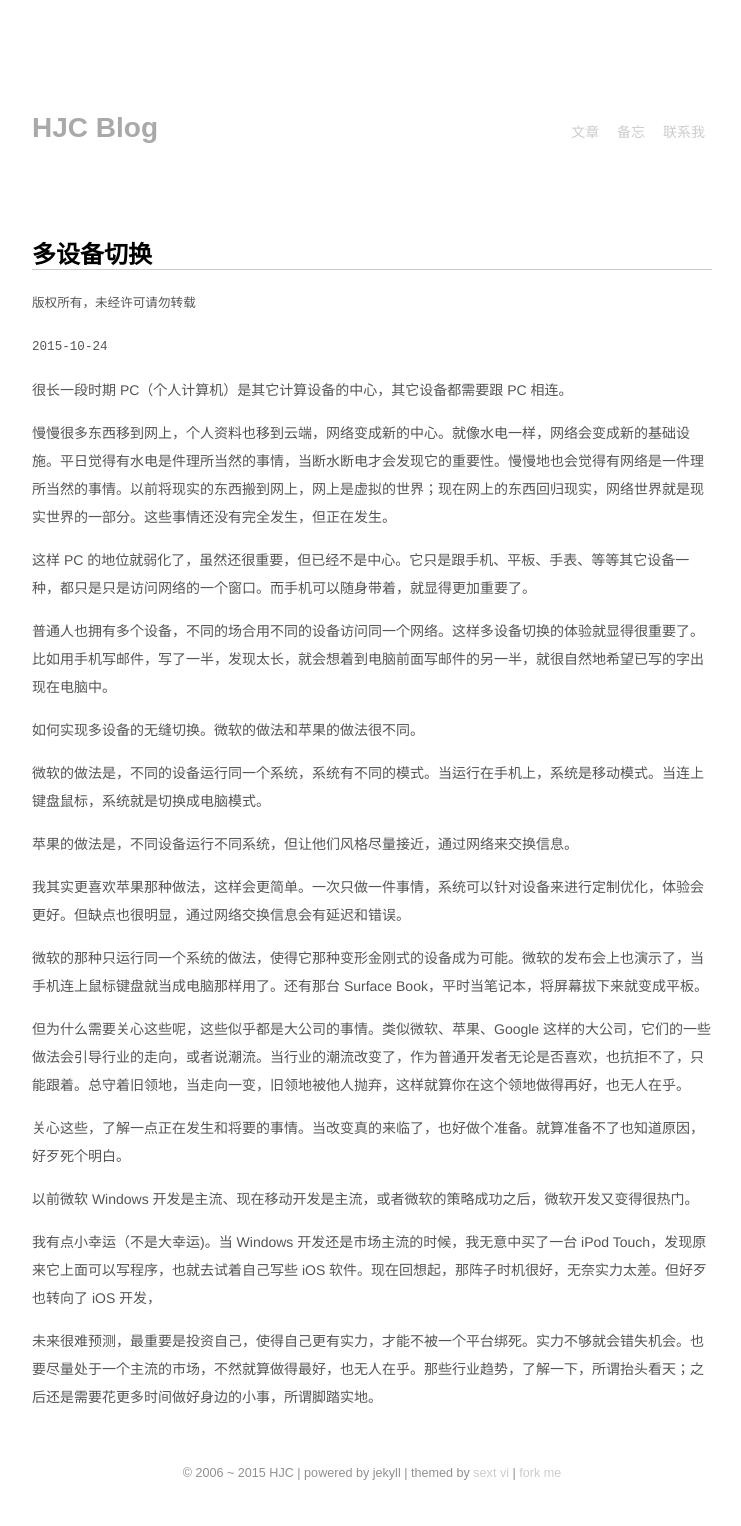
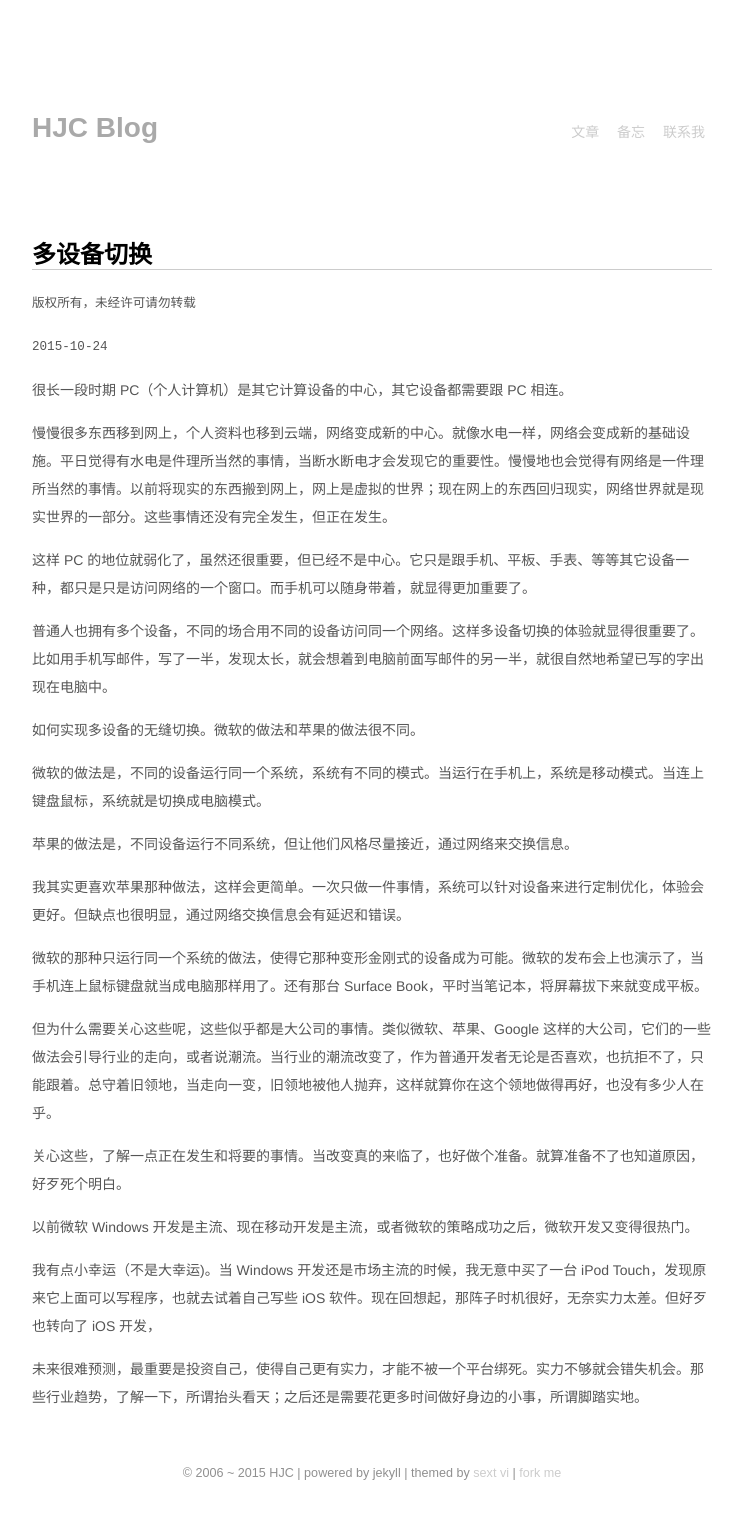
Before and after one commit to jzpangpang/hjcapple.github.com, a Jekyll site: the page built from _posts/2015-10-24-multiple-devices.md, in a window 1280 px wide. Shown: the whole page, without its empty margins (268-1009 px from the left). Built offline with Jekyll 4.4.1, drawn with Linux system fonts in a browser that asks for light colours; nearby versions of some CDN libraries; Markdown is read by kramdown in place of the engine named in the settings.

Commit message:
修改文章的语句

```diff
--- a/_posts/2015-10-24-multiple-devices.md
+++ b/_posts/2015-10-24-multiple-devices.md
@@ -22,7 +22,7 @@ published: true
 
 微软的那种只运行同一个系统的做法，使得它那种变形金刚式的设备成为可能。微软的发布会上也演示了，当手机连上鼠标键盘就当成电脑那样用了。还有那台 Surface Book，平时当笔记本，将屏幕拔下来就变成平板。
 
-但为什么需要关心这些呢，这些似乎都是大公司的事情。类似微软、苹果、Google 这样的大公司，它们的一些做法会引导行业的走向，或者说潮流。当行业的潮流改变了，作为普通开发者无论是否喜欢，也抗拒不了，只能跟着。总守着旧领地，当走向一变，旧领地被他人抛弃，这样就算你在这个领地做得再好，也无人在乎。
+但为什么需要关心这些呢，这些似乎都是大公司的事情。类似微软、苹果、Google 这样的大公司，它们的一些做法会引导行业的走向，或者说潮流。当行业的潮流改变了，作为普通开发者无论是否喜欢，也抗拒不了，只能跟着。总守着旧领地，当走向一变，旧领地被他人抛弃，这样就算你在这个领地做得再好，也没有多少人在乎。
 
 关心这些，了解一点正在发生和将要的事情。当改变真的来临了，也好做个准备。就算准备不了也知道原因，好歹死个明白。
 
@@ -30,4 +30,4 @@ published: true
 
 我有点小幸运（不是大幸运)。当 Windows 开发还是市场主流的时候，我无意中买了一台 iPod Touch，发现原来它上面可以写程序，也就去试着自己写些 iOS 软件。现在回想起，那阵子时机很好，无奈实力太差。但好歹也转向了 iOS 开发，
 
-未来很难预测，最重要是投资自己，使得自己更有实力，才能不被一个平台绑死。实力不够就会错失机会。也要尽量处于一个主流的市场，不然就算做得最好，也无人在乎。那些行业趋势，了解一下，所谓抬头看天；之后还是需要花更多时间做好身边的小事，所谓脚踏实地。
+未来很难预测，最重要是投资自己，使得自己更有实力，才能不被一个平台绑死。实力不够就会错失机会。那些行业趋势，了解一下，所谓抬头看天；之后还是需要花更多时间做好身边的小事，所谓脚踏实地。
```
